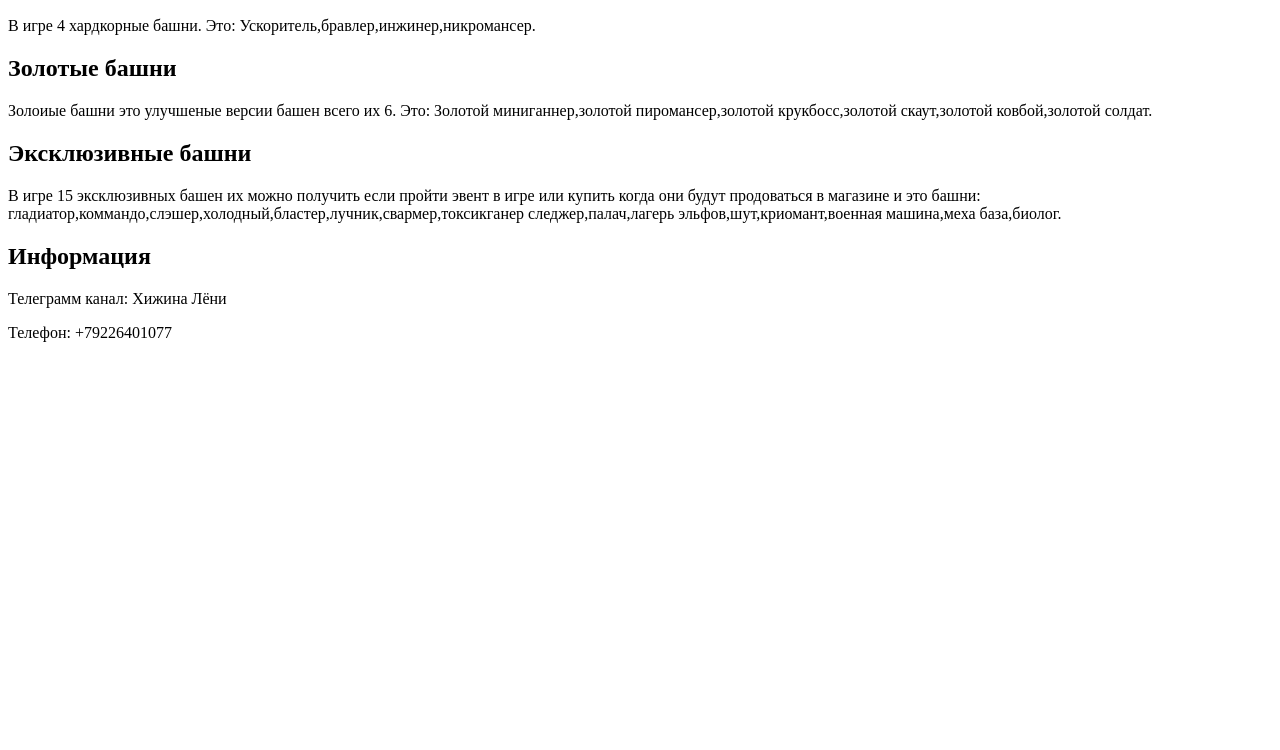
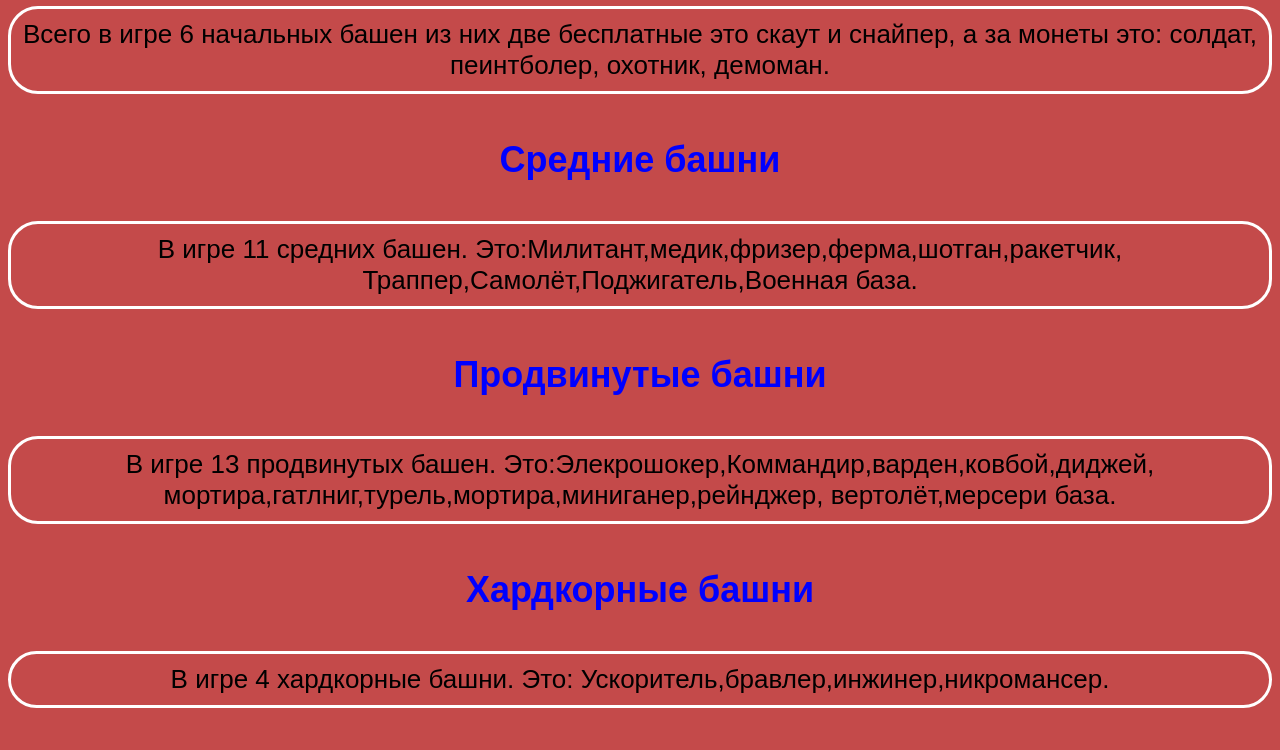
Before and after one commit to Zhabzila/fand3, a plain HTML site: page index.html in a window 1280 px wide. Shown: the part 580-1330 px from the top of the page. Before the commit the page ends 938 px from the top, so only its background shows below. Drawn offline with Linux system fonts and the light colour scheme.

Commit message:
Update index.html

```diff
--- a/index.html
+++ b/index.html
@@ -1,7 +1,7 @@
 <html>
     <head>
         <title>Tower defense simulator</title>
-        <link rel="styleshee" href="style.css">
+        <link rel="stylesheet" href="style.css">
     </head>
     <body>
         <header>
```
